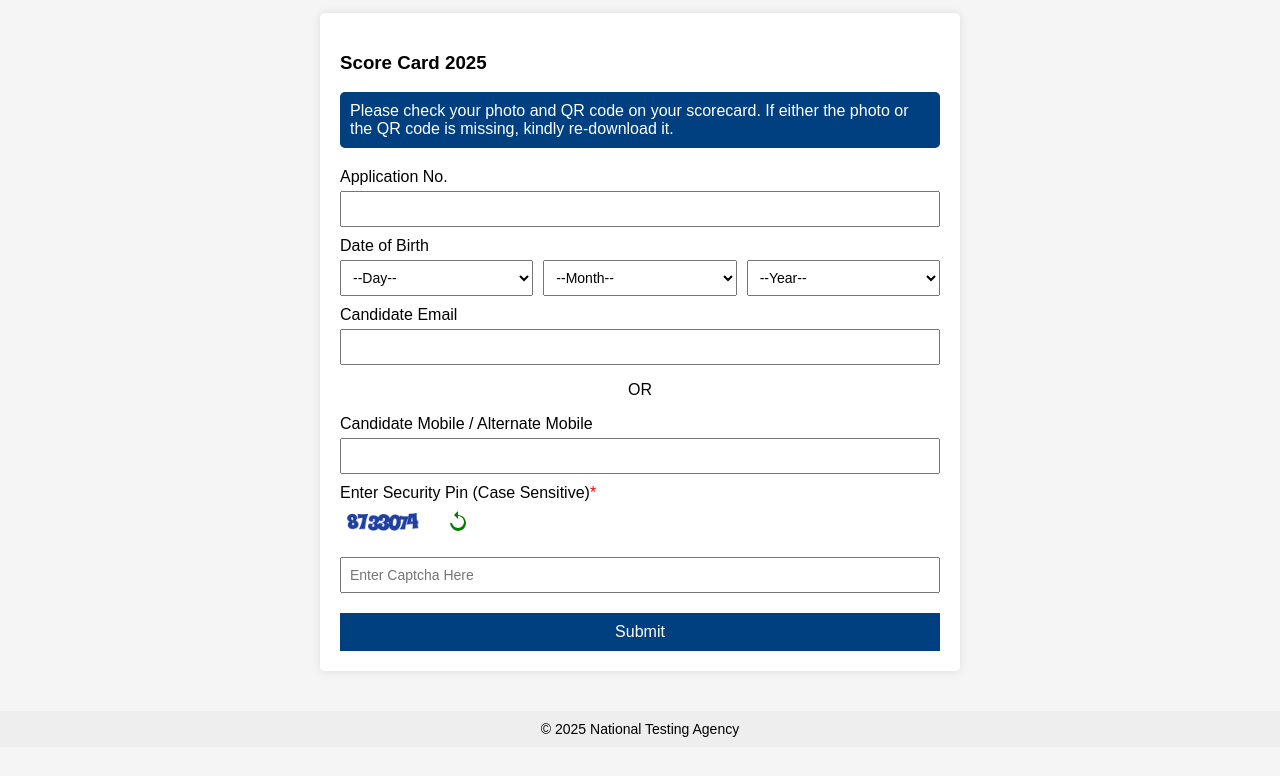
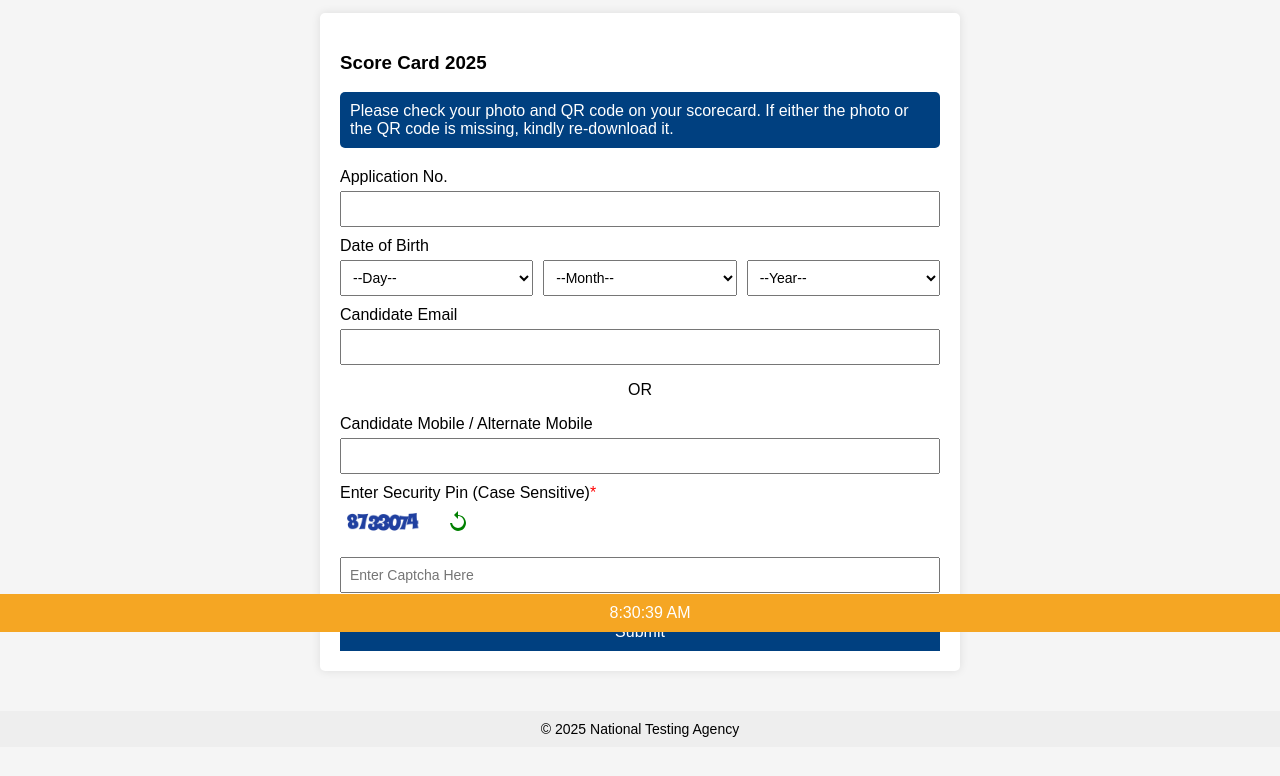
Before and after one commit to NEET-NTA-2025/NTA-NEET2025.gov.in, a plain HTML site: page index.html in a window 1280 px wide. Shown: the part 168-944 px from the top of the page. Before the commit the page ends 915 px from the top, so only its background shows below. Drawn offline with Linux system fonts and the light colour scheme.

Commit message:
index.html

```diff
--- a/index.html
+++ b/index.html
@@ -10,6 +10,7 @@
       background-color: #f5f5f5;
       margin: 0;
       padding: 0;
+      padding-bottom: 50px; /* Space for fixed clock bar at the bottom */
     }
     header {
       background-color: #f8f9fa; /* Navigation bar background */
@@ -165,6 +166,18 @@
       height: auto;
       border: 1px solid #ccc;
     }
+    /* Fixed orange clock bar at the bottom */
+    .clock-bar {
+      position: fixed;
+      bottom: 0;
+      left: 0;
+      width: 100%;
+      background-color: #f5a623; /* Same orange color */
+      color: white;
+      padding: 10px;
+      text-align: center;
+      z-index: 1000; /* Ensure it stays above other content */
+    }
     /* Mobile responsiveness */
     @media (max-width: 768px) {
       header {
@@ -250,6 +263,10 @@
       }
       footer {
         font-size: 12px;
+      }
+      .clock-bar {
+        padding: 8px;
+        font-size: 14px;
       }
     }
   </style>
@@ -445,7 +462,23 @@
     © 2025 National Testing Agency
   </footer>
 
+  <!-- Orange Clock Bar -->
+  <div class="clock-bar" id="clock-bar">
+    <span id="current-time"></span>
+  </div>
+
   <script>
+    // Real-time clock update
+    function updateClock() {
+      const now = new Date();
+      const timeString = now.toLocaleTimeString(); // Displays time in HH:MM:SS format
+      document.getElementById('current-time').textContent = timeString;
+    }
+    // Update clock every second
+    setInterval(updateClock, 1000);
+    // Initial clock update
+    updateClock();
+
     function checkDetails() {
       // Show loading screen
       const loadingScreen = document.getElementById('loading-screen');
```
